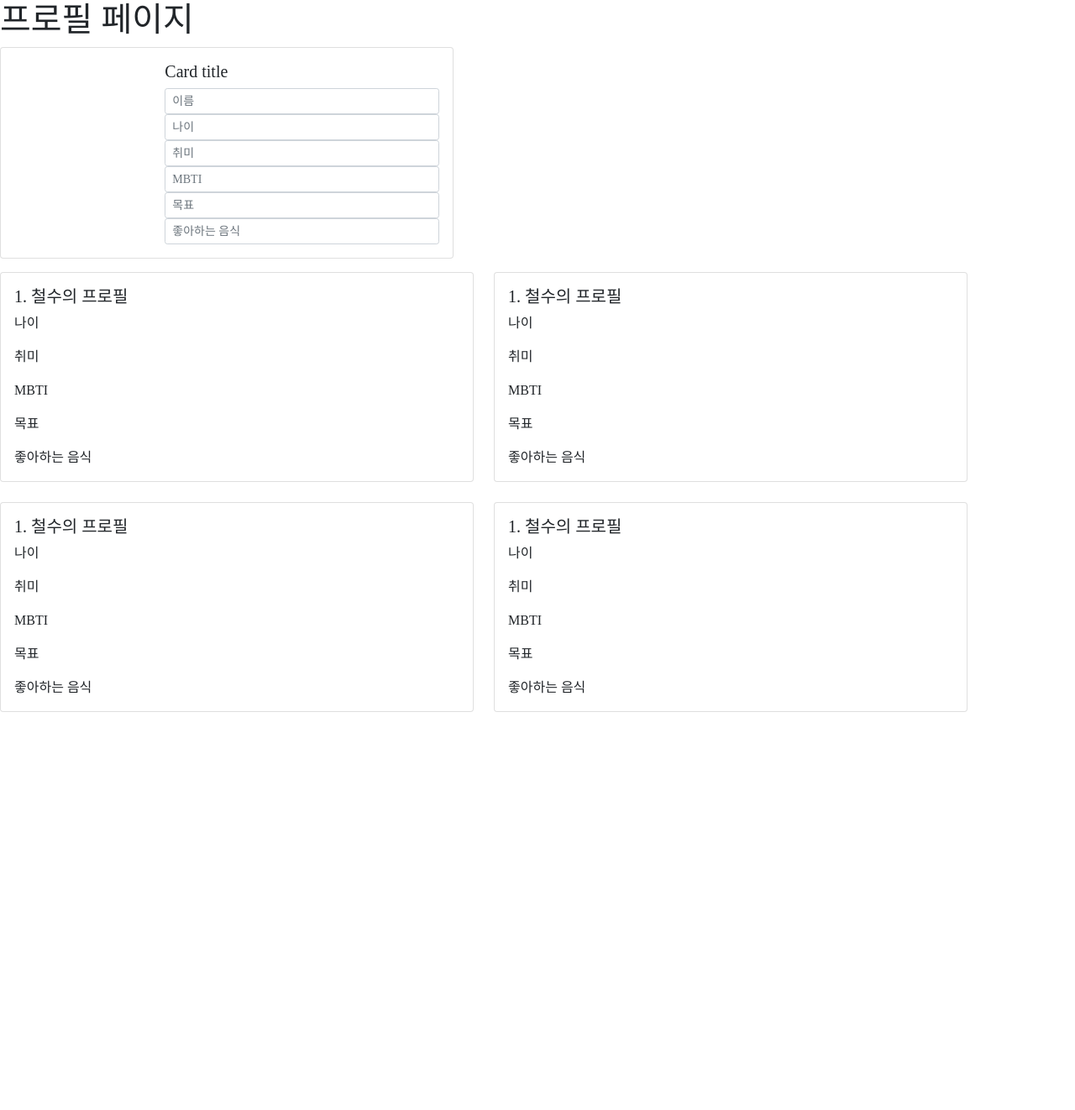
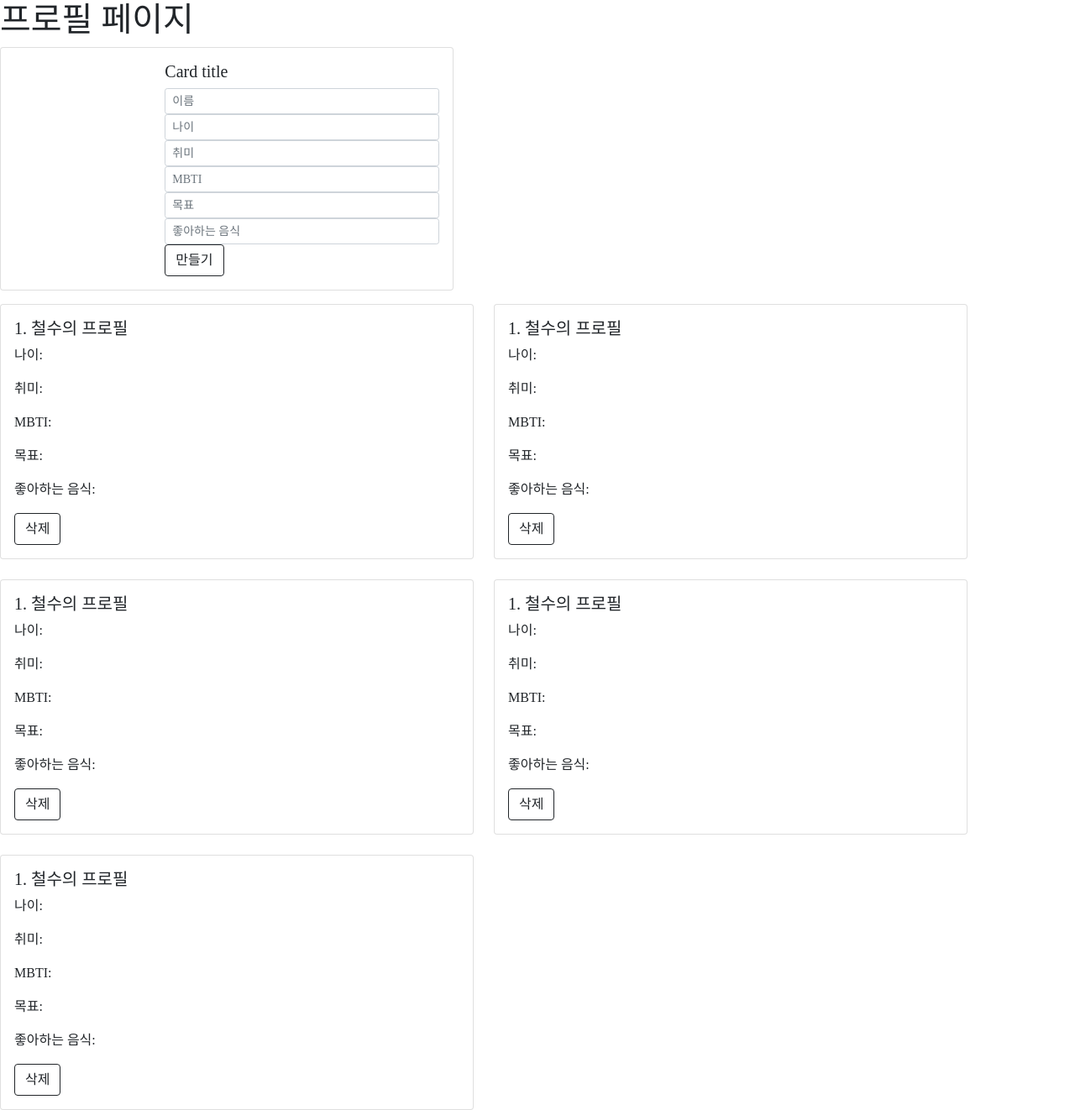
Before and after one commit to YiHwanRyu/Web_MiniProject, a Flask app: page / in a window 1280 px wide. Shown: the whole page at 84% size. Before the commit the page ends 848 px from the top, so only its background shows below. Run offline with Flask 3, Linux system fonts and the light colour scheme; parts of the project's set-up code (start-up, migrations or seed data) failed here and were passed over.

Commit message:
[UPDATE] 초안 추가수정

```diff
--- a/source/templates/index.html
+++ b/source/templates/index.html
@@ -80,6 +80,7 @@
                                 aria-label=".form-control-sm example">
                             <input class="form-control form-control-sm" type="text" placeholder="좋아하는 음식"
                                 aria-label=".form-control-sm example">
+                            <button type="button" class="btn btn-outline-dark">만들기</button>
                         </div>
                     </div>
                 </div>
@@ -94,11 +95,12 @@
                         <!-- <img src="..." class="card-img-top" alt="..."> -->
                         <div class="card-body">
                             <h5 class="card-title">1. 철수의 프로필</h5>
-                            <p class="card-text">나이</p>
-                            <p class="card-text">취미</p>
-                            <p class="card-text">MBTI</p>
-                            <p class="card-text">목표</p>
-                            <p class="card-text">좋아하는 음식</p>
+                            <p class="card-text">나이: </p>
+                            <p class="card-text">취미: </p>
+                            <p class="card-text">MBTI: </p>
+                            <p class="card-text">목표: </p>
+                            <p class="card-text">좋아하는 음식: </p>
+                            <button type="button" class="btn btn-outline-dark">삭제</button>
                         </div>
                     </div>
                 </div>
@@ -107,11 +109,12 @@
                         <!-- <img src="..." class="card-img-top" alt="..."> -->
                         <div class="card-body">
                             <h5 class="card-title">1. 철수의 프로필</h5>
-                            <p class="card-text">나이</p>
-                            <p class="card-text">취미</p>
-                            <p class="card-text">MBTI</p>
-                            <p class="card-text">목표</p>
-                            <p class="card-text">좋아하는 음식</p>
+                            <p class="card-text">나이: </p>
+                            <p class="card-text">취미: </p>
+                            <p class="card-text">MBTI: </p>
+                            <p class="card-text">목표: </p>
+                            <p class="card-text">좋아하는 음식: </p>
+                            <button type="button" class="btn btn-outline-dark">삭제</button>
                         </div>
                     </div>
                 </div>
@@ -120,11 +123,12 @@
                         <!-- <img src="..." class="card-img-top" alt="..."> -->
                         <div class="card-body">
                             <h5 class="card-title">1. 철수의 프로필</h5>
-                            <p class="card-text">나이</p>
-                            <p class="card-text">취미</p>
-                            <p class="card-text">MBTI</p>
-                            <p class="card-text">목표</p>
-                            <p class="card-text">좋아하는 음식</p>
+                            <p class="card-text">나이: </p>
+                            <p class="card-text">취미: </p>
+                            <p class="card-text">MBTI: </p>
+                            <p class="card-text">목표: </p>
+                            <p class="card-text">좋아하는 음식: </p>
+                            <button type="button" class="btn btn-outline-dark">삭제</button>
                         </div>
                     </div>
                 </div>
@@ -133,11 +137,26 @@
                         <!-- <img src="..." class="card-img-top" alt="..."> -->
                         <div class="card-body">
                             <h5 class="card-title">1. 철수의 프로필</h5>
-                            <p class="card-text">나이</p>
-                            <p class="card-text">취미</p>
-                            <p class="card-text">MBTI</p>
-                            <p class="card-text">목표</p>
-                            <p class="card-text">좋아하는 음식</p>
+                            <p class="card-text">나이: </p>
+                            <p class="card-text">취미: </p>
+                            <p class="card-text">MBTI: </p>
+                            <p class="card-text">목표: </p>
+                            <p class="card-text">좋아하는 음식: </p>
+                            <button type="button" class="btn btn-outline-dark">삭제</button>
+                        </div>
+                    </div>
+                </div>
+                <div class="col">
+                    <div class="card">
+                        <!-- <img src="..." class="card-img-top" alt="..."> -->
+                        <div class="card-body">
+                            <h5 class="card-title">1. 철수의 프로필</h5>
+                            <p class="card-text">나이: </p>
+                            <p class="card-text">취미: </p>
+                            <p class="card-text">MBTI: </p>
+                            <p class="card-text">목표: </p>
+                            <p class="card-text">좋아하는 음식: </p>
+                            <button type="button" class="btn btn-outline-dark">삭제</button>
                         </div>
                     </div>
                 </div>
```
